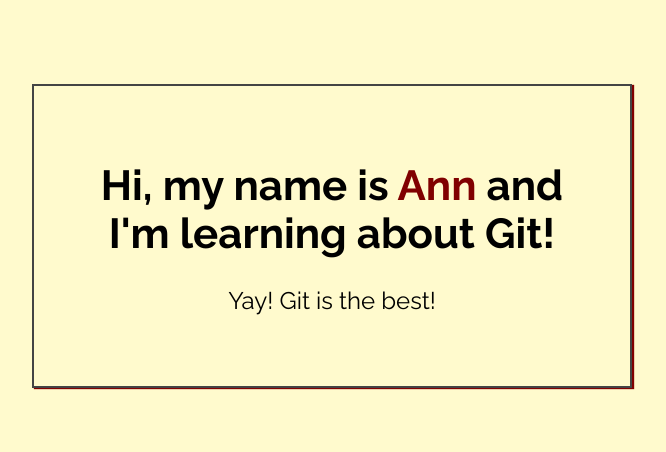
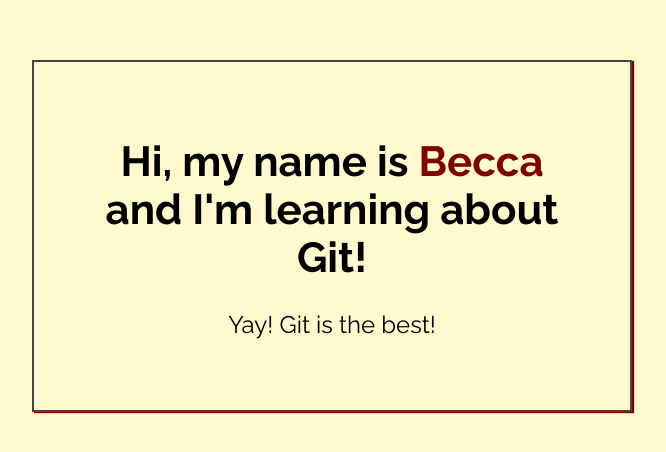
Before and after one commit to Becca-RB/my-first-repo, a plain HTML site: page index.html in a window 1280 px wide. Shown: the part 164-616 px from the top of the page, without its empty margins (308-974 px from the left). Drawn offline with Linux system fonts and the light colour scheme.

Commit message:
Added name to index.html

```diff
--- a/index.html
+++ b/index.html
@@ -14,7 +14,7 @@
 <body>
 
     <div class="greeting">
-        <h1>Hi, my name is <span class="highlight">Ann</span> and I'm learning about Git! </h1>
+        <h1>Hi, my name is <span class="highlight">Becca</span> and I'm learning about Git! </h1>
 
         <p>Yay! Git is the best!</p>
     </div>
```
